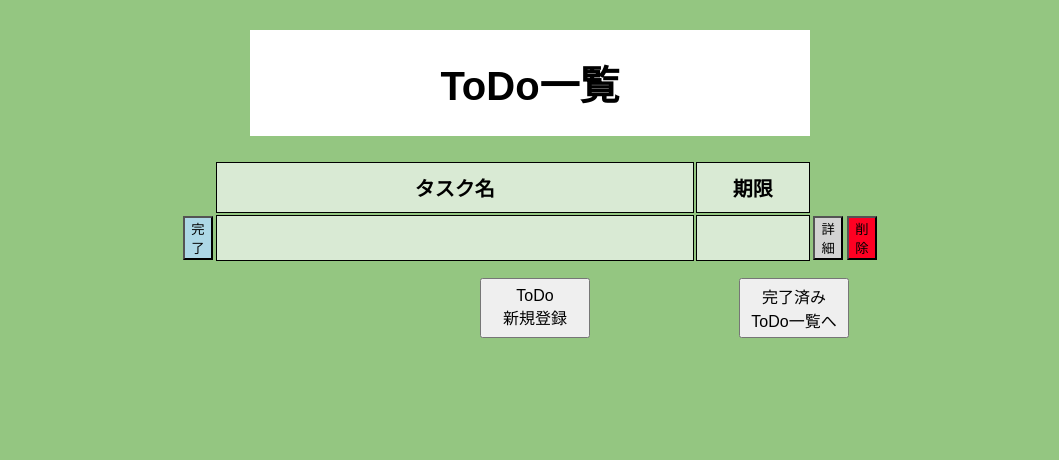
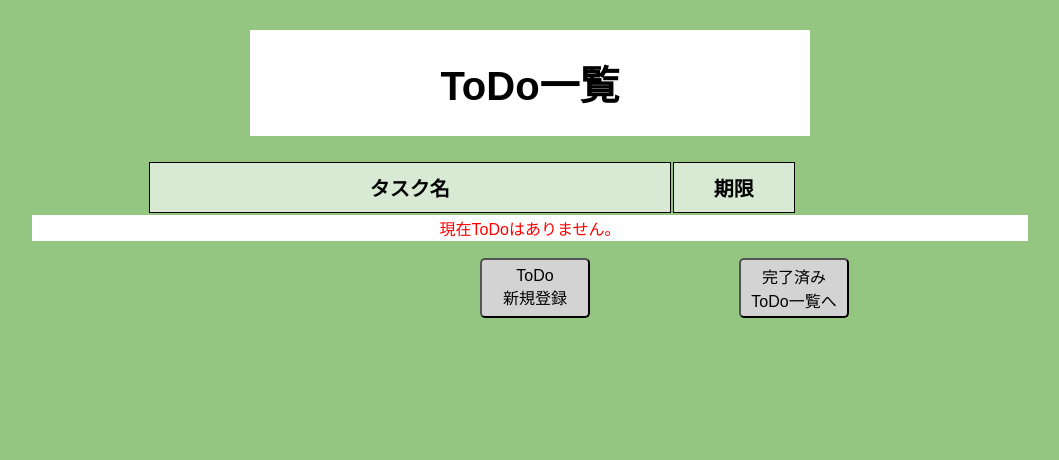
Before and after one commit to goda-shun/ToDo-app, a Spring Boot app: page / in a window 1280 px wide. Shown: the top 460 px of the page, without its empty margins (110-1169 px from the left). Run offline with Spring Boot 4, Linux system fonts and the light colour scheme; tables that the repository leaves empty hold one stand-in row (values such as "Sample post"); some of the project's set-up classes (security, data sources, template engines, error pages and the like) are left out, and stand-ins take their place.

Commit message:
2026/11/16 ToDo一覧画面追加

```diff
--- a/src/main/java/com/example/demo/controller/ToDoController.java
+++ b/src/main/java/com/example/demo/controller/ToDoController.java
@@ -1,23 +1,173 @@
 package com.example.demo.controller;
 
+import java.time.LocalDateTime;
+import java.util.List;
+import java.util.Optional;
+
 import org.springframework.stereotype.Controller;
+import org.springframework.ui.Model;
+import org.springframework.validation.BindingResult;
+import org.springframework.web.bind.annotation.GetMapping;
+import org.springframework.web.bind.annotation.ModelAttribute;
+import org.springframework.web.bind.annotation.PathVariable;
+import org.springframework.web.bind.annotation.PostMapping;
+import org.springframework.web.servlet.mvc.support.RedirectAttributes;
+
+import com.example.demo.entity.ToDo;
+import com.example.demo.repository.ToDoRepository;
+
+import jakarta.servlet.http.HttpServletResponse;
+import jakarta.validation.Valid;
 import lombok.RequiredArgsConstructor;
-import org.springframework.web.bind.annotation.GetMapping;
-
 
 @Controller
 @RequiredArgsConstructor
 
 public class ToDoController {
 
+  private final ToDoRepository toDoRepository;
+
+  /* ToDo一覧画面表示処理 */
+  /*
+   * @:アノテーション
+   * GetMapping:GETリクエスト
+   * ("/"):対象となるURL
+   */
   @GetMapping("/")
-  public String home() {
+  /*
+   * public:他のクラスからアクセスできる(アクセス修飾子)
+   * String:文字列型の値を返す(返すデータの型)
+   * list:メソッド名(自由に決めれる)
+   * Model:SpringBootのSpringMVCが提供するクラス
+   * model:Modelクラスのインスタンスを受け取るための変数名(ControllerからHTMLに渡すための入れ物)
+   */
+
+  // アクセス修飾子 データ型 メソッド名 (クラス名 入れ物)
+  public String list(Model model) {
+    /*
+     * List:複数のデータをまとめて管理する
+     * <ToDo>:ToDo型のデータを格納する
+     * todos:変数名
+     * toDoRepository:データベースへのアクセスを担当するRepository
+     * findBy:条件に一致するデータを検索する
+     * CompletedAtIsNull():CompletedAt(完了日時)がNull(空欄)であること
+     */
+    List<ToDo> todos = toDoRepository.findByCompletedAtIsNull();
+    // データの型 変数名 = データベースへのアクセスおよびデータ取得 ← ToDoRepositoryのfindByCompletedAtメソッドを実行する
+
+    /*
+     * model:画面に渡すデータを管理するオブジェクト
+     * addAttribute:Modelにデータを追加するメソッド
+     * "todos":HTML側で使用する名前
+     * todos:Java側で取得したToDoデータ
+     */
+    model.addAttribute("todos", todos);
+    /*
+     * return:値を返す
+     * "User/index":表示するテンプレート名
+     */
     return "User/index";
   }
 
+  /* ToDo新規登録画面表示処理 */
   @GetMapping("/new")
-  public String form() {
+  public String newForm(Model model) {
+    model.addAttribute("todo", new ToDo());
     return "User/ToDo-form";
   }
 
+  /* ToDo登録処理 */
+  @PostMapping("/create")
+  public String create(@ModelAttribute @Valid ToDo todo, BindingResult result) {
+    if (result.hasErrors()) {
+      return "User/ToDo-form";
+    }
+
+    // todo.setTaskName(todo.getTaskName());
+    // todo.setLimitDate(todo.getLimitDate());
+    // todo.setDetail(todo.getDetail());
+
+    todo.setCreatedAt(LocalDateTime.now());
+    todo.setUpdateAt(LocalDateTime.now());
+    toDoRepository.save(todo);
+    return "redirect:/";
+  }
+
+  /* ToDo削除処理 */
+  @PostMapping("/delete/{id}")
+  public String delete(@PathVariable Long id, HttpServletResponse response) {
+    // 指定したidのToDoが存在する場合
+    if (toDoRepository.existsById(id)) {
+      // 指定したidのToDoをDBから削除する
+      toDoRepository.deleteById(id);
+    } else {
+      // 存在しない場合、エラーを返す
+      response.setStatus(HttpServletResponse.SC_NOT_FOUND);
+      return "not-found";
+    }
+    return "redirect:/";
+  }
+
+  /* ToDo詳細画面表示処理 */
+  @GetMapping("/edit/{id}")
+  public String editForm(@PathVariable Long id, Model model, HttpServletResponse response) {
+    if (model.containsAttribute("todo")) {
+      return "User/ToDo-form";
+    }
+
+    return toDoRepository.findById(id).map(todo -> {
+      model.addAttribute("todo", todo);
+      return "User/ToDo-form";
+    })
+        .orElseGet(() -> {
+          response.setStatus(HttpServletResponse.SC_NOT_FOUND);
+          return "not-found";
+        });
+  }
+
+  /* ToDo更新処理 */
+  @PostMapping("/update/{id}")
+  public String update(@PathVariable Long id, @ModelAttribute @Valid ToDo todo, BindingResult result,
+      HttpServletResponse response, RedirectAttributes redirectAttributes) {
+    Optional<ToDo> opt = toDoRepository.findById(id);
+    if (opt.isEmpty()) {
+      response.setStatus(HttpServletResponse.SC_NOT_FOUND);
+      return "not-found";
+    }
+
+    ToDo todoToUpdate = opt.get();
+
+    if (result.hasErrors()) {
+      redirectAttributes.addFlashAttribute("org.springframework.validation.BindingResult.todo", result);
+      redirectAttributes.addFlashAttribute("todo", todo);
+      return "redirect:/edit/" + id;
+    }
+
+    todoToUpdate.setTaskName(todo.getTaskName());
+    todoToUpdate.setLimitDate(todo.getLimitDate());
+    todoToUpdate.setDetail(todo.getDetail());
+    todoToUpdate.setUpdateAt(LocalDateTime.now());
+    toDoRepository.save(todoToUpdate);
+
+    return "redirect:/";
+  }
+
+  /* ToDo完了処理(一覧画面から論理削除する) */
+  // DBにはデータが残っている状態にする
+  @PostMapping("/complete/{id}")
+  public String complete(@PathVariable Long id, HttpServletResponse response) {
+    Optional<ToDo> opt = toDoRepository.findById(id);
+    if (opt.isEmpty()) {
+      response.setStatus(HttpServletResponse.SC_NOT_FOUND);
+      return "not-found";
+    }
+
+    ToDo todo = opt.get();
+    todo.setCompletedAt(LocalDateTime.now());
+
+    toDoRepository.save(todo);
+
+    return "redirect:/";
+  }
+
 }
--- a/src/main/java/com/example/demo/repository/memoRepository.java
+++ /dev/null
@@ -1,5 +0,0 @@
-package com.example.demo.repository;
-
-public class memoRepository {
-
-}
--- a/src/main/resources/static/css/index.css
+++ b/src/main/resources/static/css/index.css
@@ -2,7 +2,7 @@
 
 body {
     margin: 0;
-    padding:6px;
+    padding: 6px;
     background-color: #94c681;
     font-family: sans-serif;
 }
@@ -31,41 +31,41 @@ table {
     flex-direction: column;
     align-items: center;
     justify-content: center;
-    margin:0 auto;
-    width:700px;
+    margin: 0 auto;
+    width: 1000px;
 }
 
 td {
-    width:30px;
+    width: 30px;
 }
 
 .index-content-task-name {
-    background-color:#D9EAD4;
-    color:black;
-    width:100px;
+    background-color: #D9EAD4;
+    color: black;
+    width: 100px;
     font-size: 20px;
     font-weight: 1000;
-    padding:10px;
-    border:1px solid black;
-    width:500px;
+    padding: 10px;
+    border: 1px solid black;
+    width: 500px;
 }
 
 .index-content-limit-date {
-    background-color:#D9EAD4;
-    color:black;
-    width:100px;
+    background-color: #D9EAD4;
+    color: black;
+    width: 100px;
     font-size: 20px;
     font-weight: 1000;
-    padding:10px;
-    border:1px solid black;
+    padding: 10px;
+    border: 1px solid black;
 }
 
 .button {
     background-color: #94c681;
     display: flex;
-   justify-content: flex-end;
+    justify-content: flex-end;
     padding: 10px;
-    margin-right:300px;
+    margin-right: 300px;
 }
 
 .complete-button {
@@ -80,19 +80,39 @@ td {
     background-color: rgb(255, 0, 34);
 }
 
+.no-data-message {
+    background-color: white;
+    color: red;
+    text-align: center;
+}
+
 .new-create-button {
-    height:60px;
-    width:110px;
-    font-size:16px;
-    margin:5px;
+    height: 60px;
+    width: 110px;
+    font-size: 16px;
+    margin: 5px;
     position: absolute;
     left: 50%;
     transform: translateX(-50%);
+
+    border-radius: 5px;
+    background-color: lightgray;
+
+    display: flex;
+    align-items: center;
+    justify-content: center;
 }
 
 .complete-task-index-button {
-    height:60px;
-    width:110px;
-    font-size:16px;
-    margin:5px;
+    height: 60px;
+    width: 110px;
+    font-size: 16px;
+    margin: 5px;
+
+    border-radius: 5px;
+    background-color: lightgray;
+
+    display: flex;
+    align-items: center;
+    justify-content: center;
 }
--- a/src/main/resources/templates/User/index.html
+++ b/src/main/resources/templates/User/index.html
@@ -1,11 +1,14 @@
 <!DOCTYPE html>
 <html lang="ja">
+
 <head>
     <meta charset="UTF-8">
-    <title>ToDoアプリホーム画面</title>
+    <title>ToDoアプリ一覧画面</title>
     <link rel="stylesheet" th:href="@{/css/index.css}">
 </head>
+
 <body>
+    <div>
         <header>
             <h1 class="header">
                 <div class="header-title">ToDo一覧</div>
@@ -15,52 +18,51 @@
             <thead>
                 <tr>
                     <th></th>
-                <th class="index-content-task-name">タスク名</div>
-                <th class="index-content-limit-date">期限</div>
+                    <th class="index-content-task-name">タスク名</th>
+                    <th class="index-content-limit-date">期限</th>
                     <th></th>
                     <th></th>
                 </tr>
             </thead>
-        <!-- データが登録されたら表示する設定にする予定 start -->
             <tbody>
-            <tr>
+                <tr th:each="todo : ${todos}">
                     <td>
+                        <form th:action="@{/complete/{id}(id=${todo.id})}" method="post">
+                            <input type="hidden" th:name="${_csrf.parameterName}" th:value="${_csrf.token}">
                             <button type="submit" class="complete-button">完了</button>
+                        </form>
                     </td>
-                <td class="index-content-task-name"></div>
-                <td class="index-content-limit-date"></div>
+                    <td class="index-content-task-name" th:text="${todo.taskName}"></td>
+                    <td class="index-content-limit-date" th:text="${todo.limitDate}"></td>
                     <td>
+                        <form th:action="@{/edit/{id}(id=${todo.id})}" method="get">
+                            <input type="hidden" th:name="${_csrf.parameterName}" th:value="${_csrf.token}">
                             <button type="submit" class="edit-button">詳細</button>
+                        </form>
                     </td>
                     <td>
+                        <form th:action="@{/delete/{id}(id=${todo.id})}" method="post">
+                            <input type="hidden" th:name="${_csrf.parameterName}" th:value="${_csrf.token}">
                             <button type="submit" class="delete-button">削除</button>
+                        </form>
+                    </td>
+                </tr>
+                <tr th:if="${#lists.isEmpty(todos)}">
+                    <td colspan="5" class="no-data-message">
+                        現在ToDoはありません。
                     </td>
                 </tr>
             </tbody>
-        <!-- <tbody>
-            <tr th:if="${todo.taskName != null or todo.limitDate != null}">
-                <td>
-                    <button type="submit" class="complete-button">完了</button>
-                </td>
-                <td class="index-content-task-name" th:text="${todo.taskName}"></td>
-                <td class="index-content-limit-date" th:text="${todo.limitDate != null ? #temporals.format(todo.limitDate, 'yyyy/MM/dd') : ''}"></td>
-                <td>
-                    <button type="submit" class="edit-button">詳細</button>
-                </td>
-                <td>
-                    <button type="submit" class="delete-button">削除</button>
-                </td>
-            </tr>
-        </tbody> -->
-        <!-- データが登録されたら表示する設定にする予定 end -->
         </table>
         <div class="button">
-        <a th:href="@{/new}">
-            <button class="new-create-button">ToDo<br>新規登録</button>
-        </a>
-        <a th:href="@{/complete-index}">
-            <button class="complete-task-index-button">完了済み<br>ToDo一覧へ</button>
-        </a>
+            <!-- <a th:href="@{/new}" class="new-create-button">ToDo<br>新規登録</a>
+            <a th:href="@{/complete-index}" class="complete-task-index-button">完了済み<br>ToDo一覧へ</a> -->
+            <button type="button" class="new-create-button" onclick="location.href='/new'">ToDo<br>新規登録</button>
+            <!-- 完了済みToDo一覧画面は未作成(別チケットで作成予定) -->
+            <button type="button" class="complete-task-index-button"
+                onclick="location.href='/'">完了済み<br>ToDo一覧へ</button>
+        </div>
     </div>
 </body>
+
 </html>
```
Also changed, not shown: pom.xml (+19 -0 lines), src/main/java/com/example/demo/entity/Memo.java (deleted, +0 -19 lines), src/main/java/com/example/demo/entity/ToDo.java (added, +31 -0 lines), src/main/java/com/example/demo/form/ToDo.java (added, +20 -0 lines), src/main/java/com/example/demo/repository/ToDoRepository.java (added, +20 -0 lines), src/main/resources/static/css/form.css (+14 -0 lines), src/main/resources/templates/User/ToDo-edit.html (deleted, +0 -38 lines), src/main/resources/templates/User/ToDo-form.html (+16 -10 lines). Lines whose indentation alone changed are shown as unchanged.
